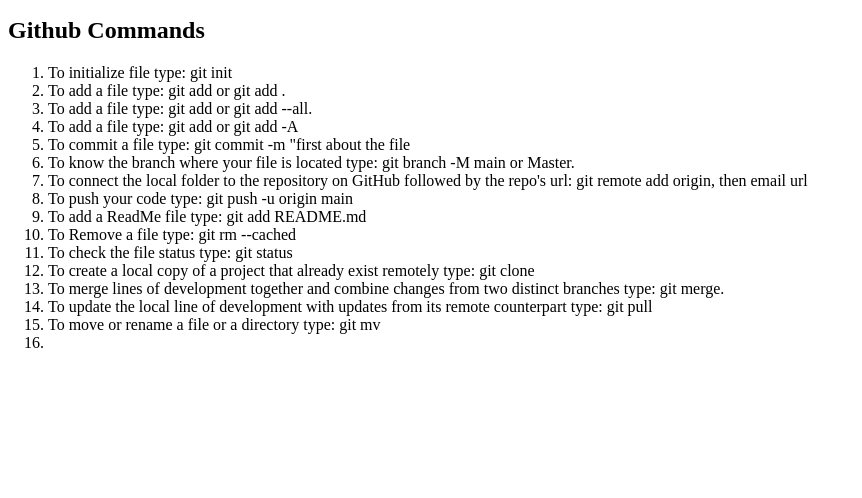
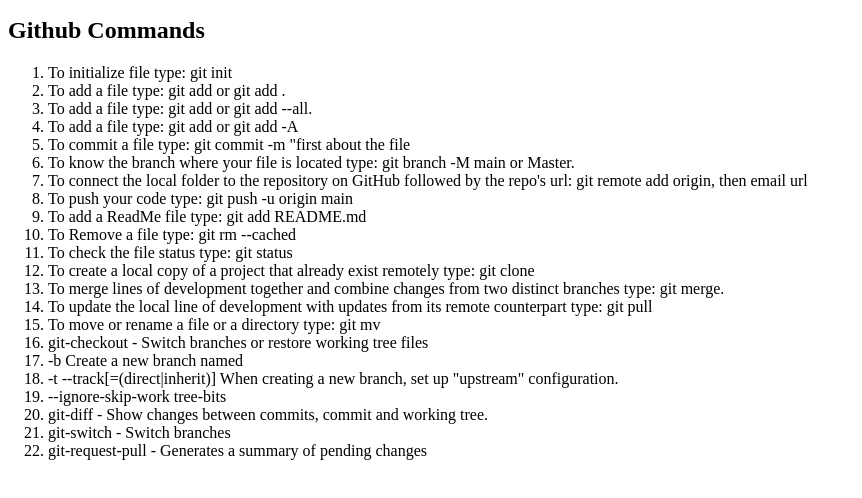
Before and after one commit to Ruthbaby/SkillHarvestGitCommands, a plain HTML site: page week1/Week3/gitlesson.html in a window 1280 px wide. Shown: the part 276-774 px from the top of the page, without its empty margins (0-862 px from the left). Drawn offline with Linux system fonts and the light colour scheme.

Commit message:
Git and GitHub commands

```diff
--- a/week1/Week3/gitlesson.html
+++ b/week1/Week3/gitlesson.html
@@ -48,11 +48,30 @@
         <li>To add a ReadMe file type: git add README.md</li>
         <li>To Remove a file type: git rm --cached</li>
         <li>To check the file status type: git status</li>
-        <li>To create a local copy of a project that already exist remotely type: git clone</li>
-        <li>To merge lines of development together and combine changes from two distinct branches type: git merge.</li>
-        <li>To update the local line of development with updates from its remote counterpart type: git pull</li>
+        <li>
+          To create a local copy of a project that already exist remotely type:
+          git clone
+        </li>
+        <li>
+          To merge lines of development together and combine changes from two
+          distinct branches type: git merge.
+        </li>
+        <li>
+          To update the local line of development with updates from its remote
+          counterpart type: git pull
+        </li>
         <li>To move or rename a file or a directory type: git mv</li>
-        <li></li>
+        <li>git-checkout - Switch branches or restore working tree files</li>
+        <li>-b <new-branch>
+          Create a new branch named</li>
+          <li>-t
+            --track[=(direct|inherit)]
+            When creating a new branch, set up "upstream" configuration.</li>
+            <li>--ignore-skip-work tree-bits</li>
+            <li>
+              git-diff - Show changes between commits, commit and working tree.</li>
+              <li>git-switch - Switch branches</li>
+              <li>git-request-pull - Generates a summary of pending changes</li>
       </ol>
     </div>
   </body>
```
